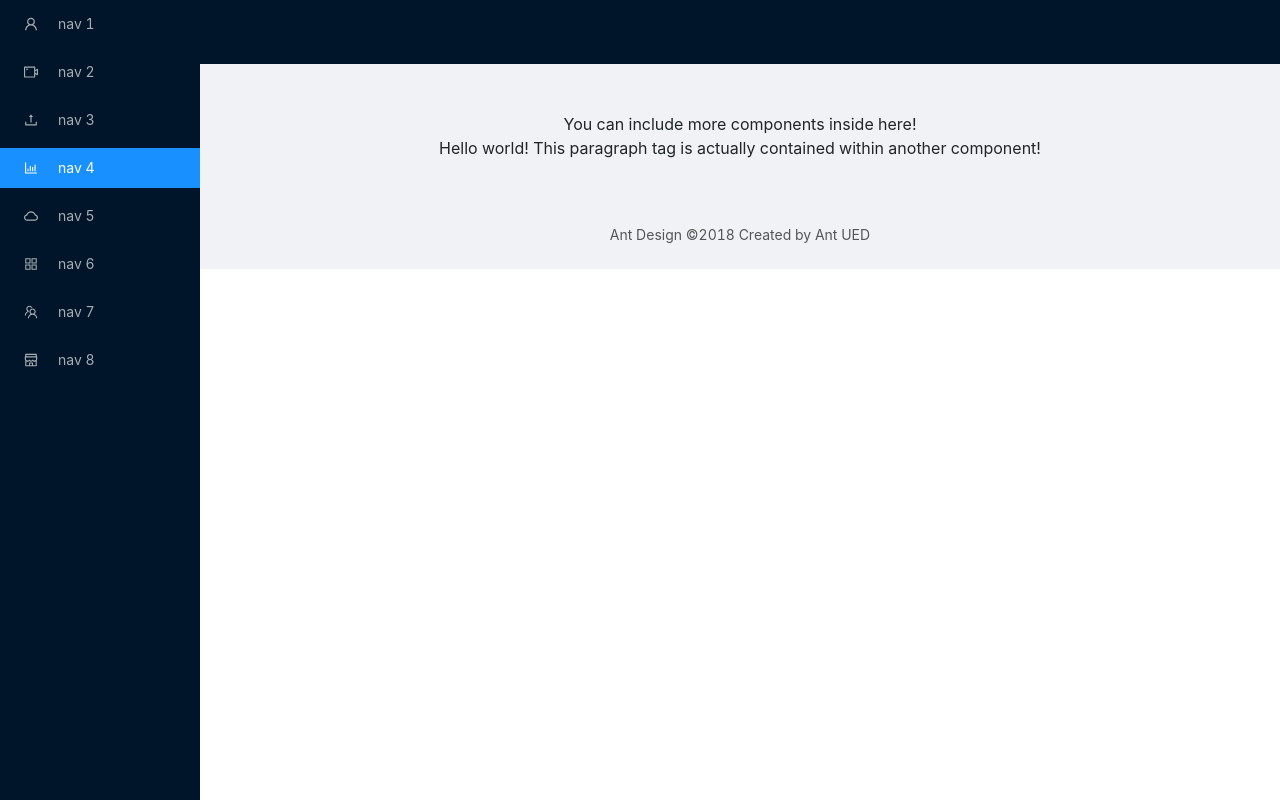
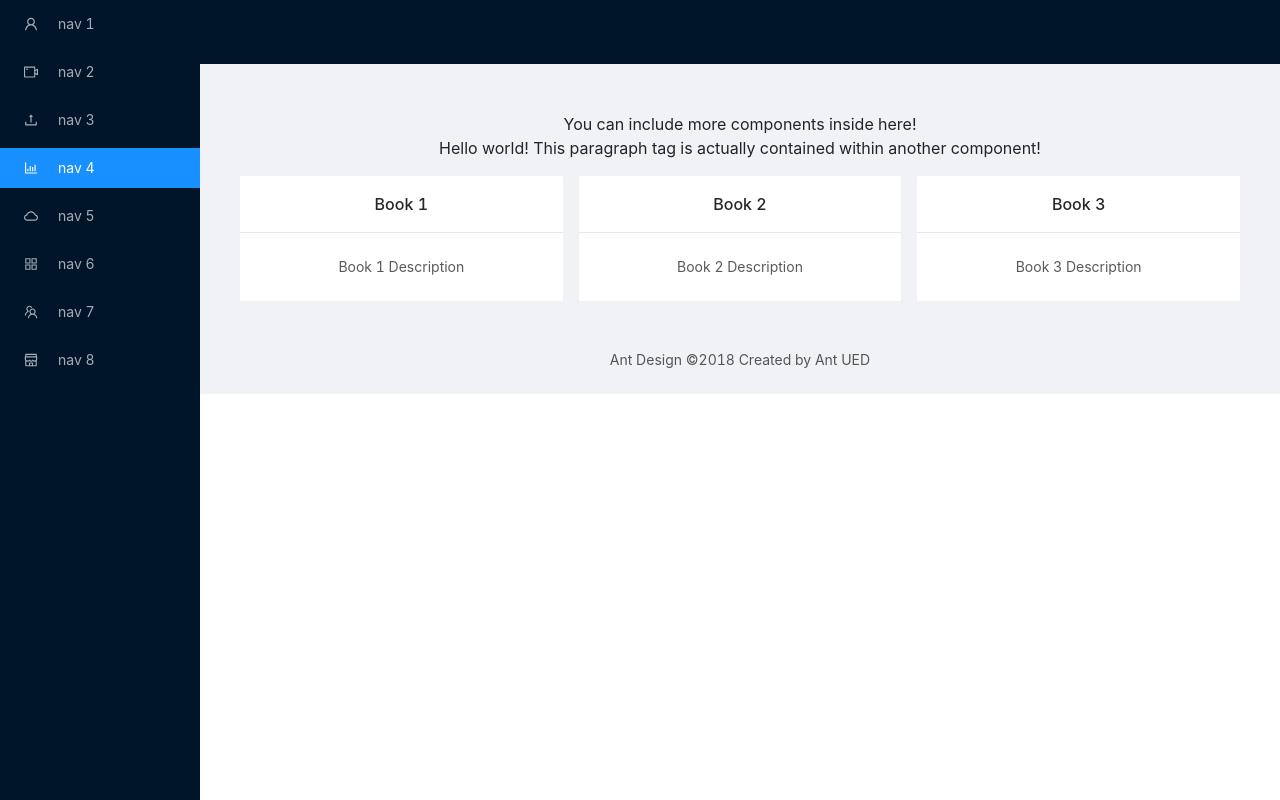
Before and after one commit to jilingy/capstone-project-assembly-gang, a React (Create React App) app in the folder frontend/: page / in a window 1280 px wide. Built offline with nearby package versions, Linux system fonts and the light colour scheme.

Commit message:
added a test component to see if props are being passed down correctly

```diff
--- /dev/null
+++ b/frontend/src/components/Card.js
@@ -0,0 +1,34 @@
+import React from 'react';
+import { Card, Col, Row } from 'antd';
+
+class CustomCard extends React.Component {
+
+    constructor(props) {
+        super(props);
+        this.state = {
+
+        }
+    }
+
+    render() {
+        return (
+            <div className="site-card-wrapper">
+                <Row gutter={16}>
+                {
+                    this.props.booksData.map(book => {
+                        return (
+                            <Col span={8}>
+                                <Card title={book.title} bordered={false}>
+                                    {book.desc}
+                                </Card>
+                            </Col>
+                        )
+                    })
+                }
+                </Row>
+            </div>
+        )
+    }
+}
+
+export default CustomCard;
--- a/frontend/src/containers/TestContainer.js
+++ b/frontend/src/containers/TestContainer.js
@@ -1,4 +1,5 @@
 import React from 'react';
+import CustomCard from '../components/Card';
 
 class TestContainer extends React.Component {
 
@@ -10,9 +11,27 @@ class TestContainer extends React.Component {
     }
 
     render() {
+
+        let booksData = [
+            {
+              title: "Book 1",
+              desc: "Book 1 Description"
+            },
+            {
+              title: "Book 2",
+              desc: "Book 2 Description"
+            },
+            {
+              title: "Book 3",
+              desc: "Book 3 Description"
+            },
+        ];
+
+
         return (
             <div>
                 <p>Hello world! This paragraph tag is actually contained within another component!</p>
+                <CustomCard booksData={booksData}/>
             </div>
         )
     }
```
Also changed, not shown: 1 other file (tests, documents, lock files or other folders).
